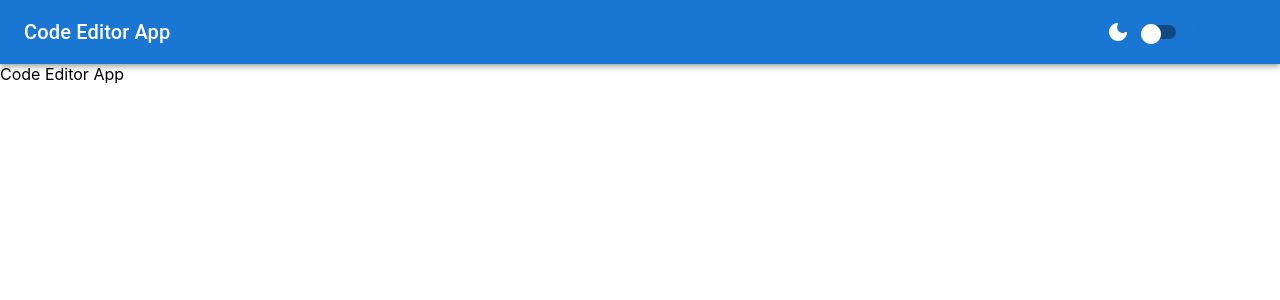
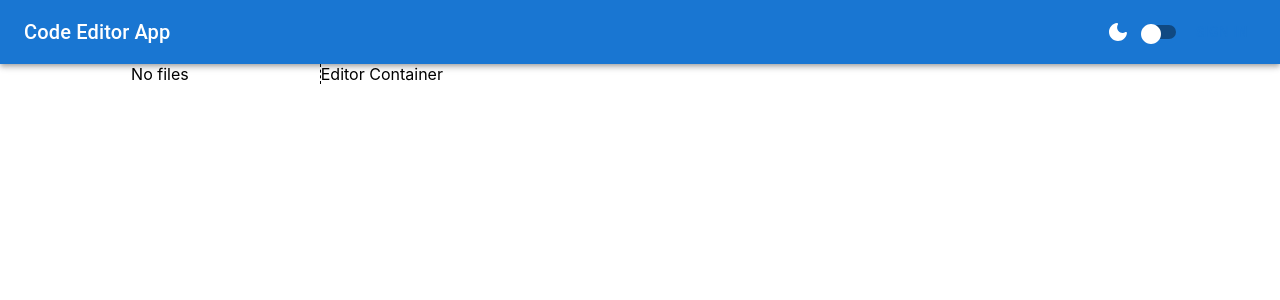
Before and after one commit to prog-ops/react_auth0, a React (Create React App) app: page /code-editor in a window 1280 px wide. Shown: the top 300 px of the page. Built offline with nearby package versions, Linux system fonts and the light colour scheme.

Commit message:
46-creating_the_code_editor_page - rmh

```diff
--- /dev/null
+++ b/src/pages/CodeEditor/CodeEditor.tsx
@@ -0,0 +1,41 @@
+import {createTheme} from "@mui/material";
+import {FileViewer} from "../../components/CodeEditor/FileViewer/FileViewer";
+
+export const CodeEditor = () => {
+  return(
+      <div style={style.root}>
+        <div style={style.fileViewer}>
+          <FileViewer/>
+        </div>
+        <div style={style.codeEditorContainer}>
+          Editor Container
+        </div>
+      </div>
+  )
+}
+
+const theme = createTheme()
+const style = {
+  root: {
+    display: 'flex',
+    height: '100%',
+    width: '100%',
+    justifyContent: 'center',
+    alignItems: 'center',
+    backgroundColor: theme.background,
+  },
+  fileViewer: {
+    display: "flex",
+    flex: 1,
+    height: '100%',
+    alignItems: 'center',
+    justifyContent: 'center',
+    borderRight: '1px dashed black',
+    maxWidth: "300рх",
+    overflow: 'auto'
+  },
+  codeEditorContainer: {
+    flex: 3,
+    height: '100%'
+  }
+}
--- a/src/routes/AppRoutes.tsx
+++ b/src/routes/AppRoutes.tsx
@@ -8,6 +8,7 @@ import Loading from "../components/common/Loading/Loading";
 import {Redirect} from "react-router-dom";
 import Header from "../components/common/Header/Header";
 import Home from "../pages/Home/Home";
+import {CodeEditor} from "../pages/CodeEditor/CodeEditor";
 
 const AppRoutes = () => {
   // const classes = useStyles()
@@ -18,7 +19,7 @@ const AppRoutes = () => {
     return <Loading/>
   }
 
-  const CodeEditor = () => <div>Code Editor App</div>
+  // const CodeEditor = () => <div>Code Editor App</div>
 
   return (
       <ThemeProvider theme={theme}>
@@ -29,7 +30,7 @@ const AppRoutes = () => {
               <ProtectedRoute
                   exact
                   path={routes.codeEditor}
-                  component={CodeEditor} // solusi, nambah sendiri
+                  component={CodeEditor} // solusi, nambah sendiri prop component
               >
                 {/*{CodeEditor} aslinya, tapi error:
                 ! Element type is invalid: expected a string (for built-in components) or a class/function (for
```
